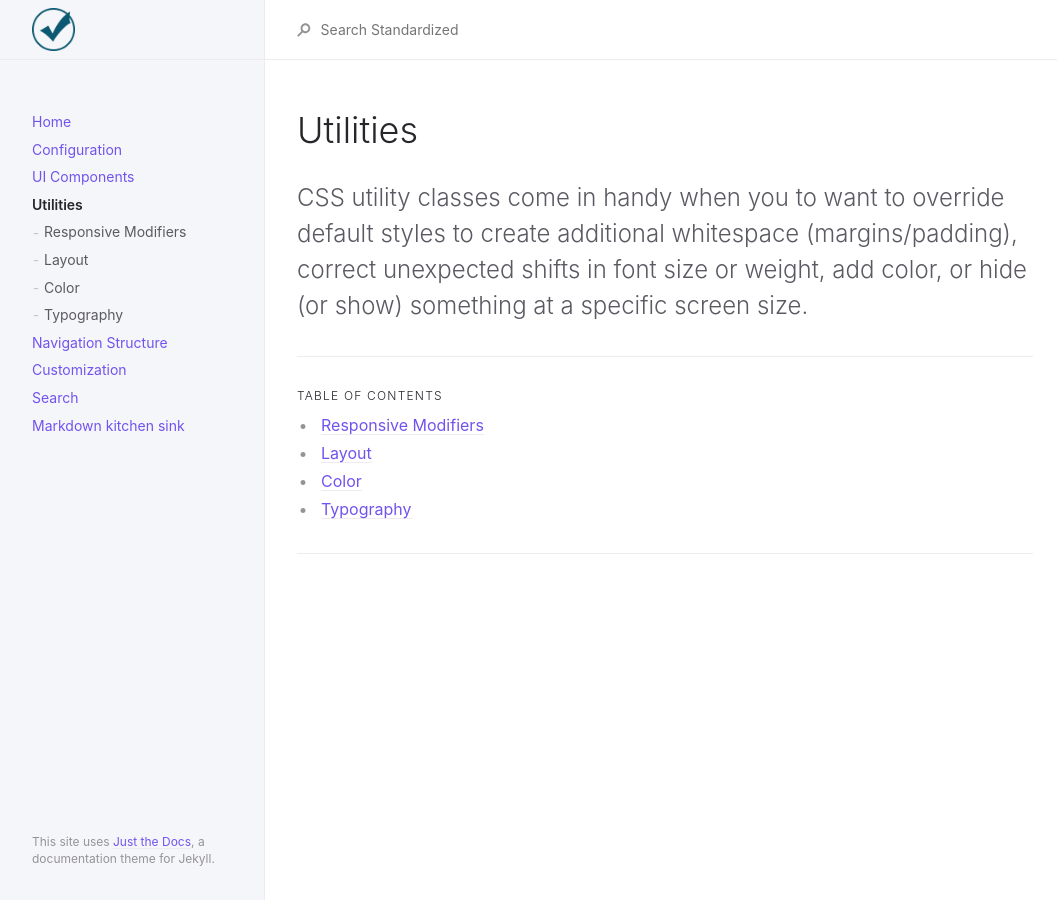
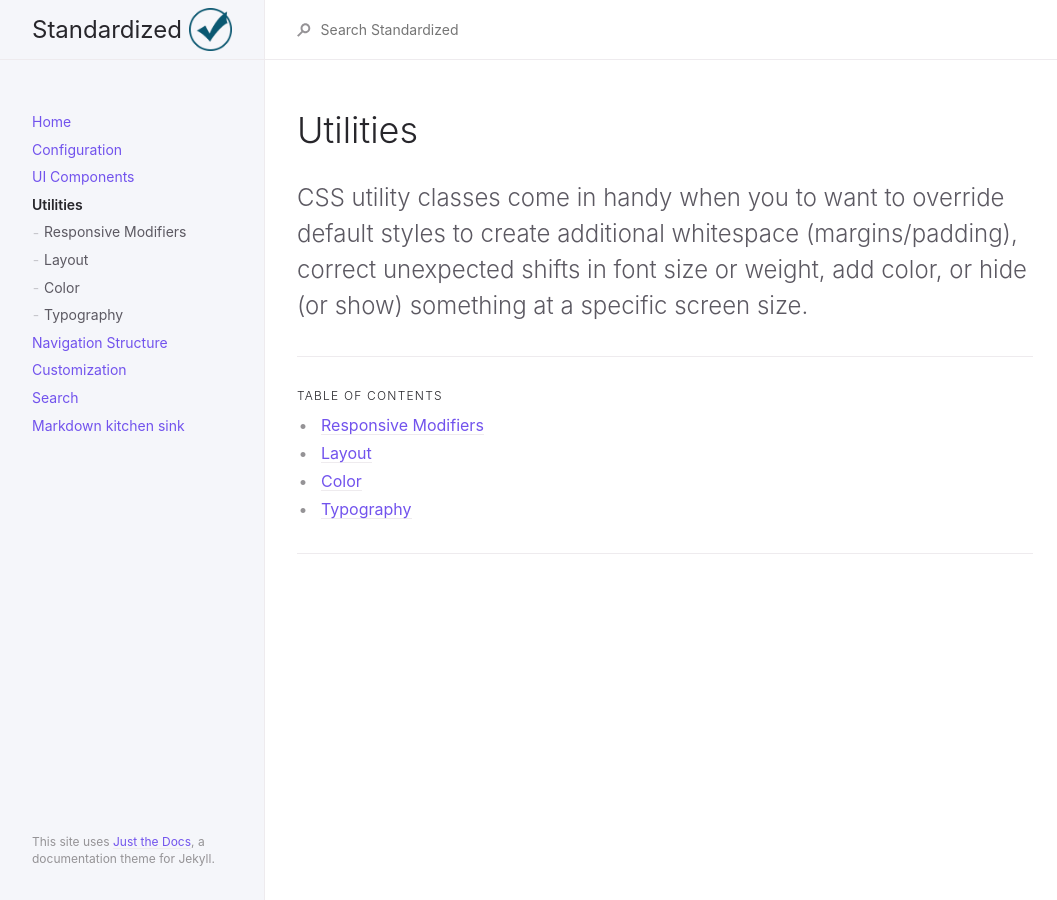
Before and after one commit to Standardized-Objects/Standardized-Objects.github.io, a Jekyll site: the page built from docs/utilities/utilities.md, in a window 1280 px wide. Shown: the whole page, without its empty margins (107-1164 px from the left). Built offline with Jekyll 4.4.1, drawn with Linux system fonts in a browser that asks for light colours.

Commit message:
just-the-docs

```diff
--- a/_includes/title.html
+++ b/_includes/title.html
@@ -1,5 +1,5 @@
 {% if site.logo %}
-  <div class="site-logo"></div>
+  {{ site.title }}&nbsp;<div class="site-logo"></div>
 {% else %}
   {{ site.title }}
 {% endif %}
```
